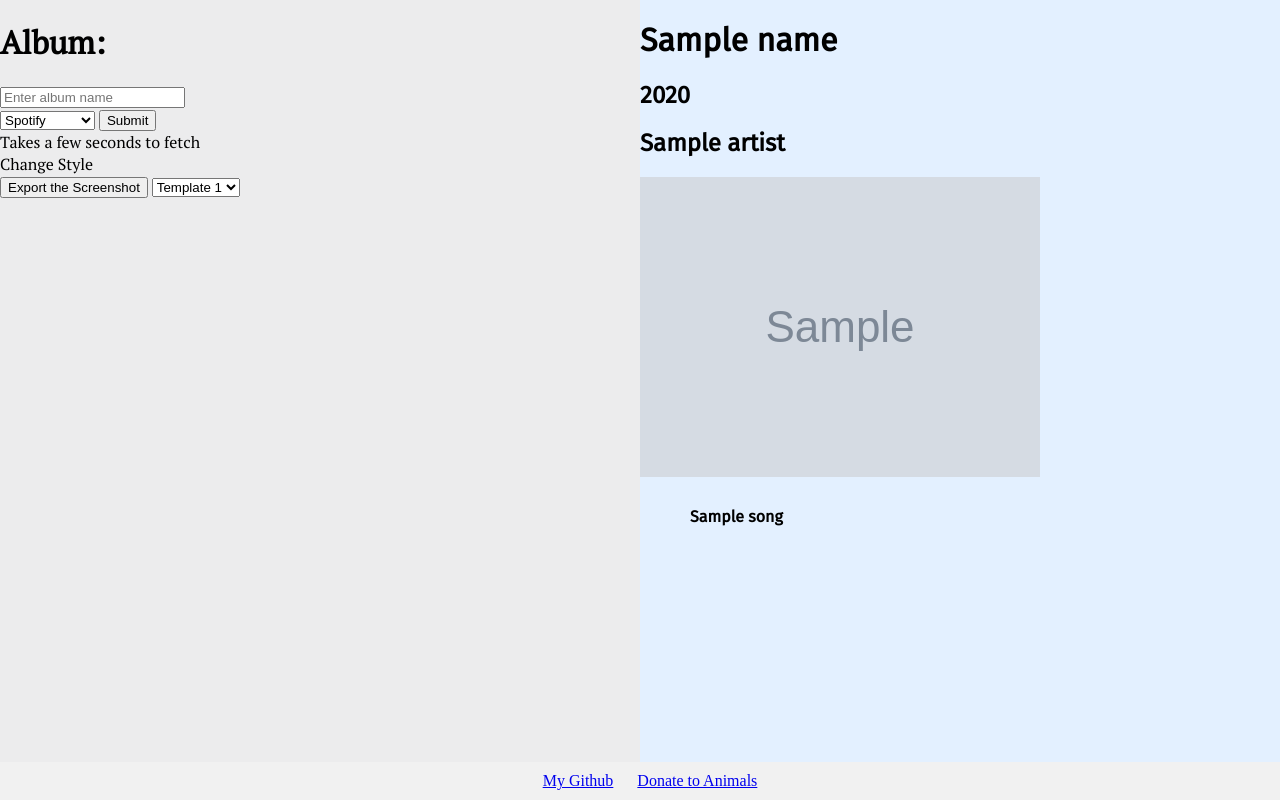
After one commit to Greg-Chinnici/Album-Scraper, a Flask app: template website/templates/template1.html in a window 1280 px wide. The commit adds this page. Run offline with Flask 3, Linux system fonts and the light colour scheme; the template is opened without the code that fills it: most values are stand-ins (such as "Sample title", 1, 10 or a date in 2020); grey boxes marked "Sample" are stand-in pictures.

Commit message:
added a template selector, it doesnt change them yet

```diff
--- a/website/app.py
+++ b/website/app.py
@@ -2,7 +2,7 @@
 from SpotifyScraper import GetAlbum as GetSpotify
 from SoundcloudScraper import GetAlbum as GetSoundcloud
 
-from flask import Flask, render_template, request, session, url_for
+from flask import Flask, jsonify, render_template, request, session, url_for
 from markupsafe import escape
 from werkzeug.utils import redirect
 
@@ -14,6 +14,9 @@
 
 @app.route("/")
 def home_page():
+    if 'template' not in session:
+        session['template'] = 'template1'
+
     return render_template('index.html')
 
 # add an oauth or capcha to use the search
@@ -49,10 +52,12 @@
 
     alb = session.get('album')
 
-    # instead of just poster.html, i want to have many versions preset
-    # or some way to customize the layout
+    tem = request.form.get("template-selector")
+    if tem:
+        session['template'] = tem
 
-    return render_template('poster.html',
+    template = session['template']
+    return render_template(f'{template}.html',
         name=alb['name'],
         artist=alb['artist'],
         year=alb['year'],
--- a/website/templates/index.html
+++ b/website/templates/index.html
@@ -84,6 +84,10 @@
 
             {% if name %}
             <button>Export the Screenshot</button>
+            <select id="template-selector" name="template-selector">
+                <option value="template1">Template 1</option>
+                <option value="template2">Template 2</option>
+            </select>
             {% endif %}
 
             {% endblock %}
--- /dev/null
+++ b/website/templates/template1.html
@@ -0,0 +1,36 @@
+{% extends "index.html" %}
+{% block poster %}
+
+
+        <div class="info">
+            {% if name %}
+                <h1 id="name">{{ name }}</h1>
+            {% else %}
+                <h1 id="name">Name</h1>
+            {% endif %}
+
+            {% if year %}
+                <h2 id="year">{{ year }}</h2>
+            {% else %}
+                <h2 id="year">Year</h2>
+            {% endif %}
+
+            {% if artist %}
+                <h2 id="artist">{{ artist }}</h2>
+            {% else %}
+                <h2 id="artist">Artist</h2>
+            {% endif %}
+
+            {% if cover %}
+                <img id="cover" src= {{ cover }} >
+            {% endif %}
+        </div>
+
+        <ul class="songs" id="songslist">
+            {% for song in songs %}
+            <li>{{ song }}</li>
+            {% endfor %}
+        </ul>
+
+
+{% endblock %}
```
Also changed, not shown: website/templates/template2.html (added, +32 -0 lines).
